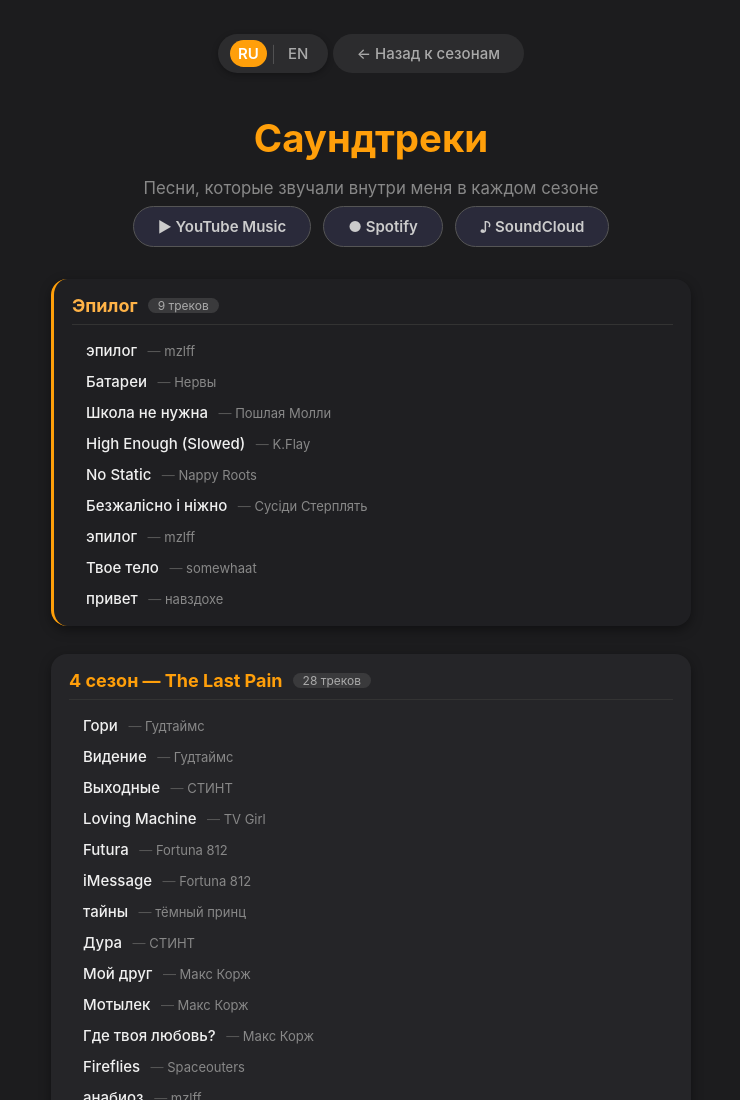
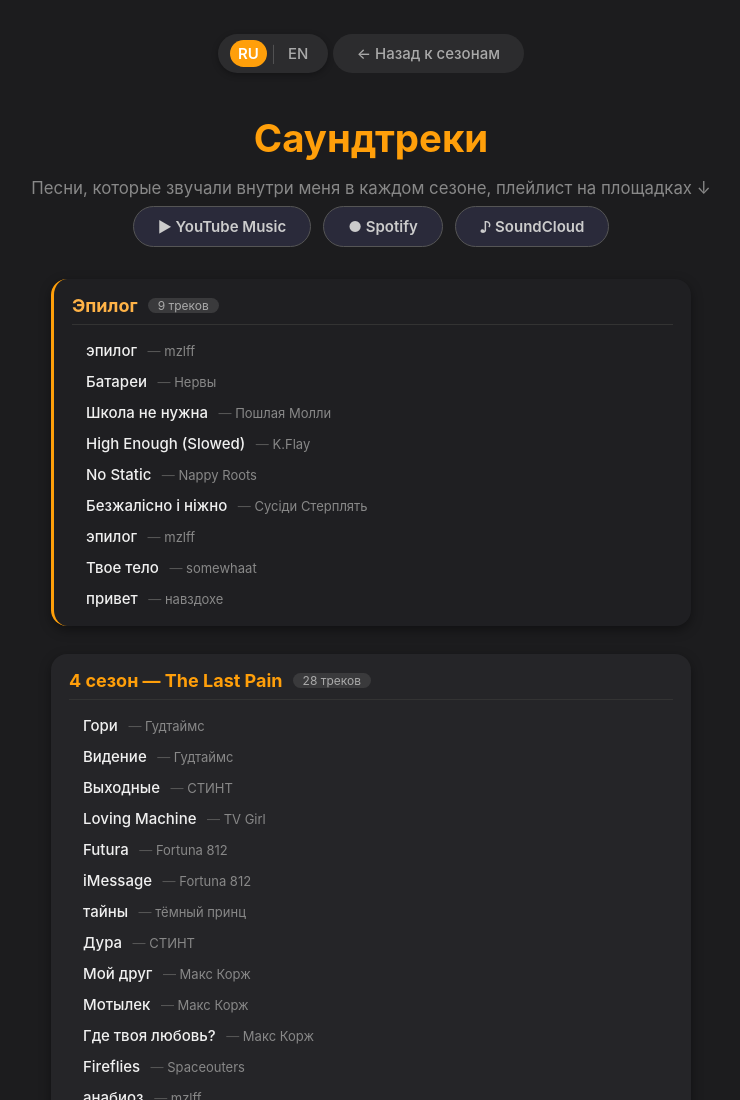
Before and after one commit to vam-gg/choose-me, a plain HTML site: page soundtracks.html in a window 1280 px wide. Shown: the top 1100 px of the page, without its empty margins (269-1009 px from the left). Drawn offline with Linux system fonts and the light colour scheme.

Commit message:
Update soundtracks.html

```diff
--- a/soundtracks.html
+++ b/soundtracks.html
@@ -270,7 +270,7 @@
     <a class="back" href="index.html">← Назад к сезонам</a>
 
     <h1>Саундтреки</h1>
-    <p class="sub">Песни, которые звучали внутри меня в каждом сезоне</p>
+    <p class="sub">Песни, которые звучали внутри меня в каждом сезоне, плейлист на площадках ↓</p>
 
     <div class="playlist-links">
         <a class="playlist-link yt" href="https://music.youtube.com/playlist?list=PLGsJuFb9fH-Y&si=z_L-IbXUXKN4YpwG" target="_blank" rel="noopener noreferrer">
```
